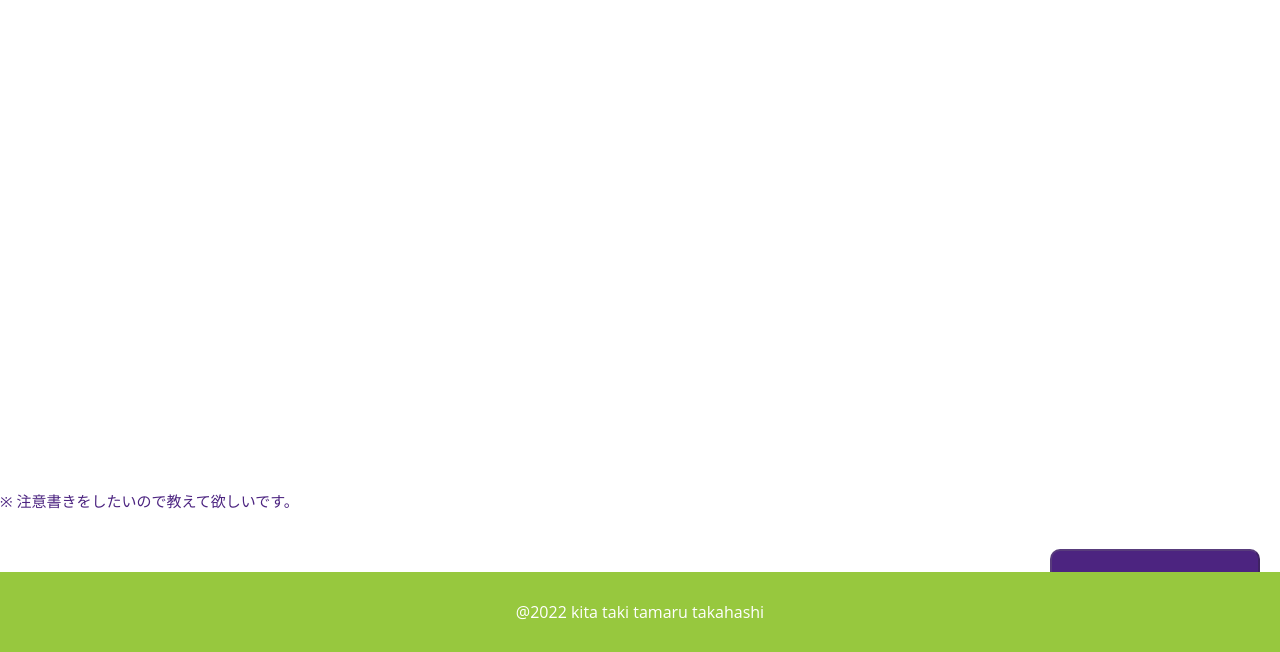
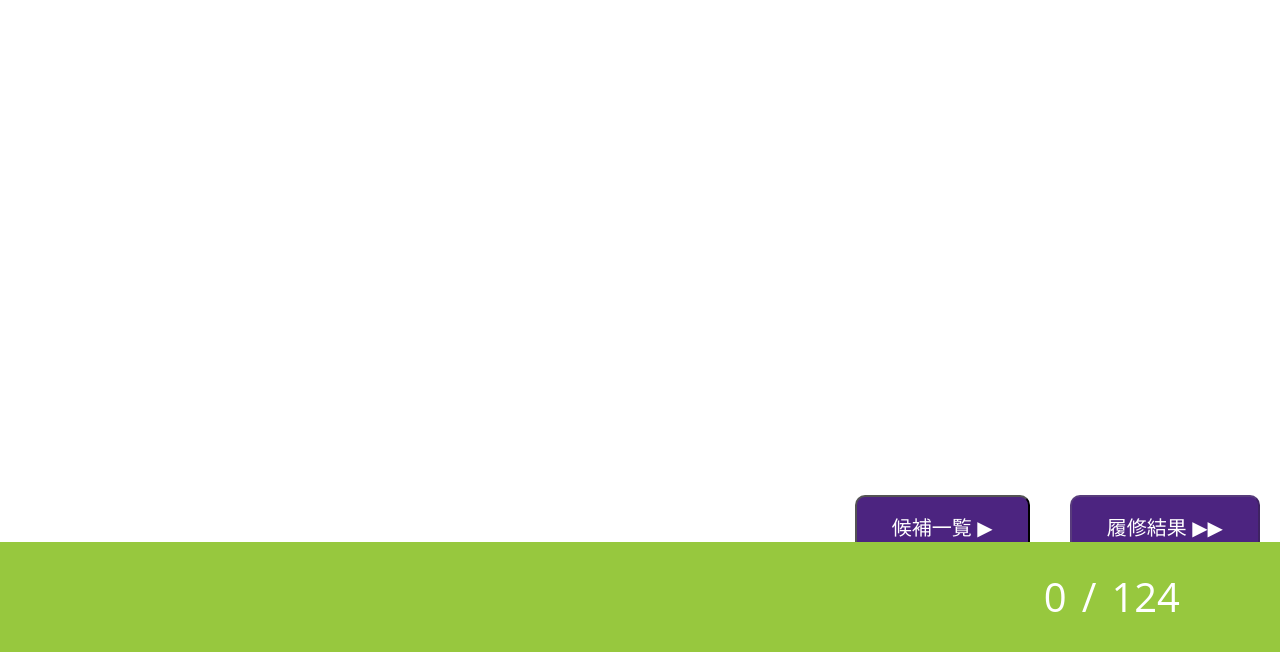
Before and after one commit to RyotaKITA-12/curriCreate, a Flask app: page / in a window 1280 px wide. Shown: the part 148-800 px from the top of the page. Run offline with Flask 2, Linux system fonts and the light colour scheme; data that the repository does not hold is empty; some libraries are stand-ins or nearby versions.

Commit message:
[server]add total-credit

```diff
--- a/app/app.py
+++ b/app/app.py
@@ -30,6 +30,17 @@ def get_path_db():
     return path, config
 
 
+def calculate_total_credits():
+    total = credits_required
+    for s_id in session['select_id']:
+        df_credit = pd.read_sql(
+            sql='SELECT credit_required, credit_elective FROM curriculums WHERE curriculum_id = 3',
+            con=connection
+        )
+        total += [sum(elem) for elem in df_credit.values.tolist()][0]
+    return total
+
+
 app = Flask(__name__)
 app.permanent_session_lifetime = timedelta(minutes=10)
 
@@ -44,37 +55,62 @@ HEADER_CURRICULUM = ["entrance_year", "course_id", "course_category",
                      "credit_elective", "course_summary", "course_keyword"]
 
 ENTRANCE_YEAR = "2020"
-app.secret_key = 'selects'
+app.secret_key = 'select_id'
+
+
+df_credit_required = pd.read_sql(
+    sql=f"SELECT credit_required FROM curriculums WHERE credit_elective=0 AND entrance_year={ENTRANCE_YEAR}",
+    con=connection
+)
+credits_required = sum([elem[0] for elem in df_credit_required.values.tolist()])
 
 
 @app.route("/")
 @app.route("/index")
 def index():
+    session['select_id'] = []
+    select_list = session['select_id']
+    credits_total = calculate_total_credits()
     df_category = pd.read_sql(
         sql='SELECT course_keyword FROM keywords;',
         con=connection
     )
     record_category = set([elem[0] for elem in df_category.values.tolist()])
     return render_template("index.html",
-                           categorys=record_category)
+                           categorys=record_category,
+                           total=credits_total,
+                           select_list=select_list)
 
 
 @app.route("/", methods=["POST"])
 @app.route("/index", methods=["POST"])
 def post_index():
     select_id = request.form.getlist("elem")
+    if 'select_id' not in session:
+        session['select_id'] = []
+    select_list = session['select_id']
+    for i in select_id:
+        select_list.append(i)
+    session['select_id'] = select_list
+    credits_total = calculate_total_credits()
     df_category = pd.read_sql(
         sql='SELECT course_keyword FROM keywords;',
         con=connection
     )
     record_category = set([elem[0] for elem in df_category.values.tolist()])
     return render_template("index.html",
-                           categorys=record_category)
+                           categorys=record_category,
+                           total=credits_total,
+                           select_list=select_list)
 
 
 @app.route("/selects", methods=["POST"])
 def selects():
     select_categorys = request.form.getlist("elem")
+    if 'select_id' not in session:
+        session['select_id'] = []
+    select_list = session['select_id']
+    credits_total = calculate_total_credits()
     sql = "SELECT * FROM curriculums"
     sql += " INNER JOIN keywords"
     sql += " ON curriculums.curriculum_id = keywords.course_id"
@@ -89,7 +125,9 @@ def selects():
     record = df_curriculum.values.tolist()
     return render_template("select.html",
                            selects=select_categorys,
-                           record=record)
+                           record=record,
+                           total=credits_total,
+                           select_list=select_list)
 
 
 if __name__ == "__main__":
--- a/app/static/index.css
+++ b/app/static/index.css
@@ -336,3 +336,11 @@ footer{
 position: absolute;/*←絶対位置*/
     bottom: 0; /*下に固定*/
 }
+.footer h4{
+    font-size: 40px;
+    text-align: right;
+    margin-right: 100px;
+}
+.footer span{
+    padding: 0px 15px;
+}
--- a/app/templates/index.html
+++ b/app/templates/index.html
@@ -24,26 +24,25 @@
             </nav>
         </header>
         <main>
-            {{ test }}
             <h3 class="h3">自分の興味分野を3つ以上選択してください</h3>
             <div class="container">
                 <form action="/selects" method="post">
-                    <div class="list_chk" style="overflow-y: scroll; height: 60vh; width: 90vw; text-align: center;">
+                    <div class="list_chk" style="overflow-y: scroll; height: 57vh; width: 90vw; text-align: center;">
                             {% for category in categorys %}
                             <input id="{{ category }}" class="chk" name="elem" type="checkbox" value="{{ category }}">
                             <label for="{{ category }}">{{ category }}</label>
                             {% endfor %}
                     </div>
-                    <p>※ 注意書きをしたいので教えて欲しいです。</p>
                     <div>
-                        <button onclick="location.href='selects'" type="submit" id='btn1' class="submit_button">履修を作成 ▶︎▶︎</button>
+                        <button onclick="location.href='selects'" type="submit" id='btn1' class="submit_button">履修結果 ▶︎▶︎</button>
+                        <button onclick="location.href='selects'" type="submit" id='btn1' class="submit_button">候補一覧 ▶︎</button>
                         <p class="text_p"></p>
                     </div>
                 </form>
             </div>
         </main>
-        <footer>
-            <p>@2022 kita taki tamaru takahashi</p>
+        <footer class="footer">
+            <h4>{{ total }}<span>/</span>124</h4>
         </footer>
         <script src="https://code.jquery.com/jquery-3.6.1.min.js" integrity="sha256-o88AwQnZB+VDvE9tvIXrMQaPlFFSUTR+nldQm1LuPXQ=" crossorigin="anonymous"></script>
         <script src="/static/index.js" type="text/javascript"></script>
```
Also changed, not shown: app/templates/select.html (+3 -4 lines), 3 other files.
